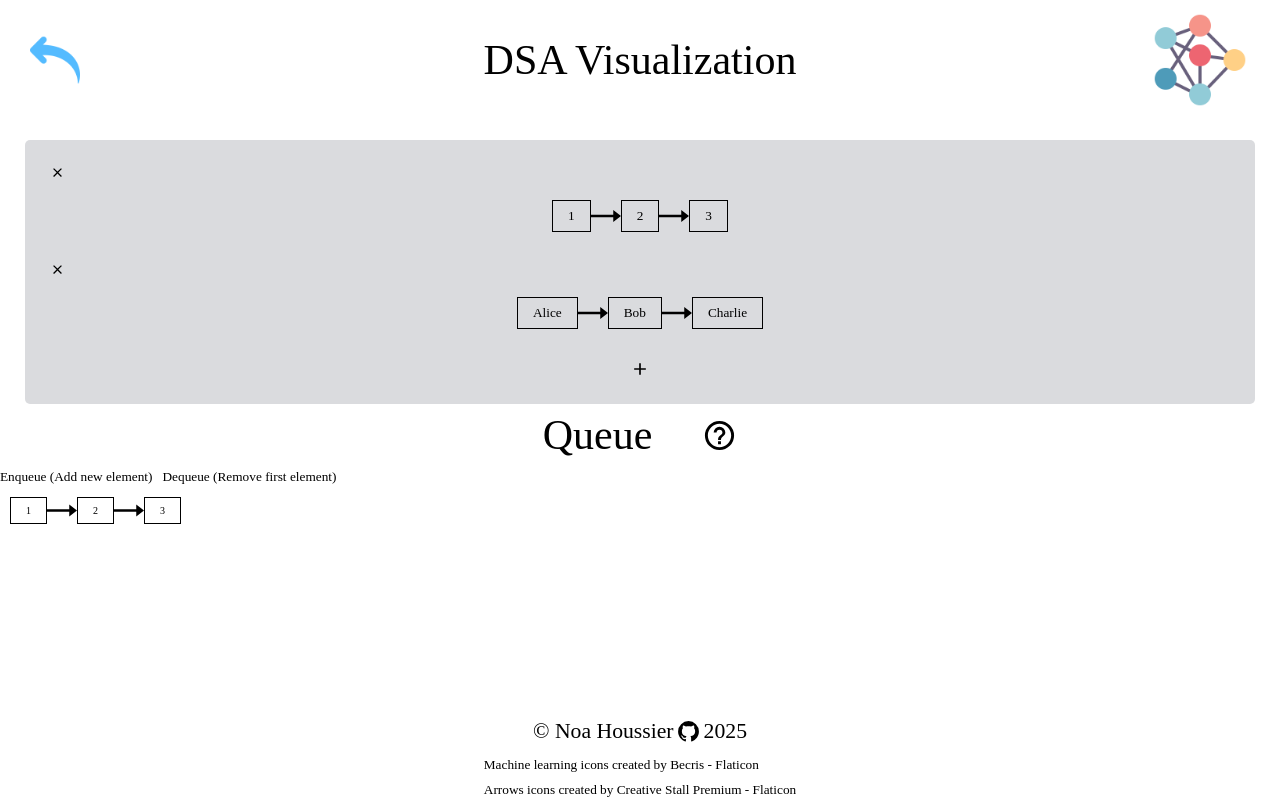
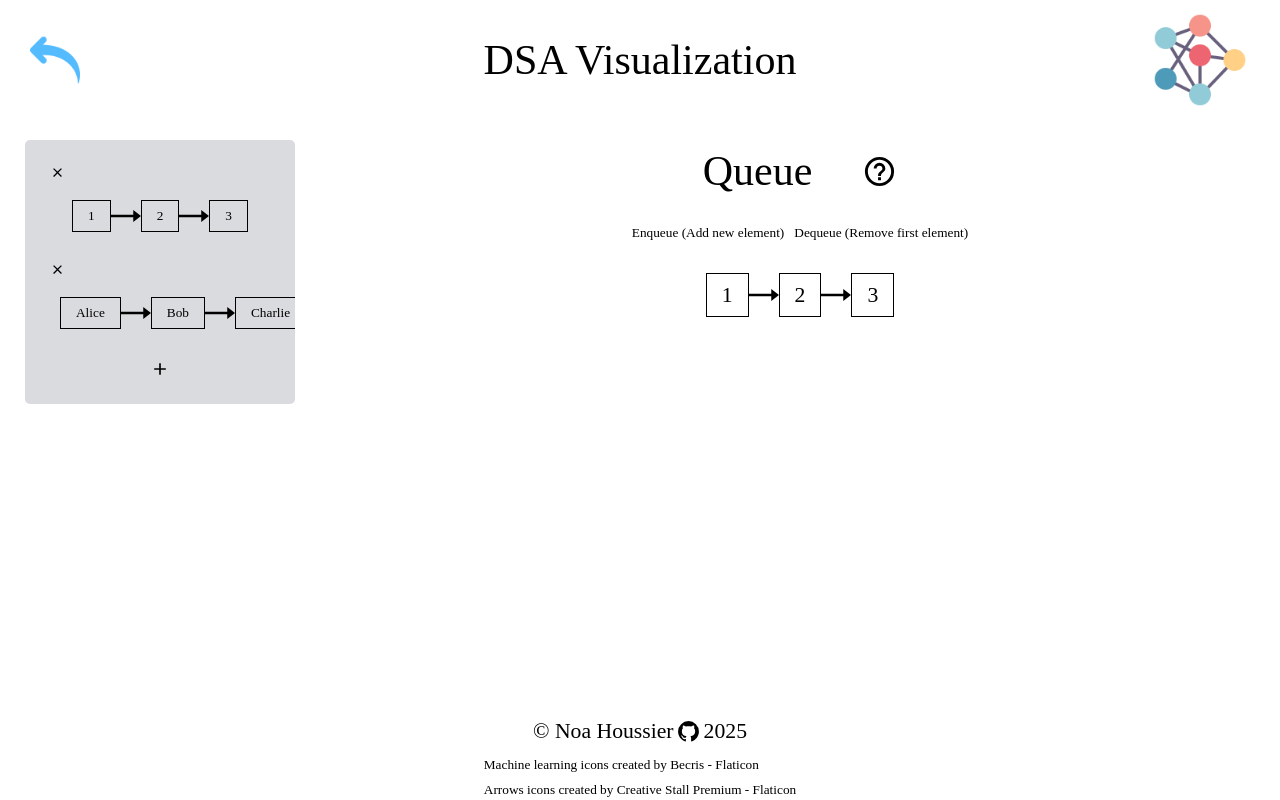
Before and after one commit to NestorNebula/dsa-visualization, a React (Vite) app: page /data-structures/queue in a window 1280 px wide. Built offline with nearby package versions, Linux system fonts and the light colour scheme.

Commit message:
feat: add styles to Queue pages

```diff
--- a/src/pages/data-structures/queue/Queue.styles.ts
+++ b/src/pages/data-structures/queue/Queue.styles.ts
@@ -1,5 +1,6 @@
 import styled from 'styled-components';
+import { CommonDSA } from '@styles/common-styles';
 
-const Queue = styled.main``;
+const Queue = styled(CommonDSA)``;
 
 export { Queue };
--- a/src/pages/data-structures/queue/queue-main/QueueMain.styles.ts
+++ b/src/pages/data-structures/queue/queue-main/QueueMain.styles.ts
@@ -1,5 +1,6 @@
 import styled from 'styled-components';
+import { CommonDSAMain } from '@styles/common-styles';
 
-const QueueMain = styled.section``;
+const QueueMain = styled(CommonDSAMain)``;
 
 export { QueueMain };
```
